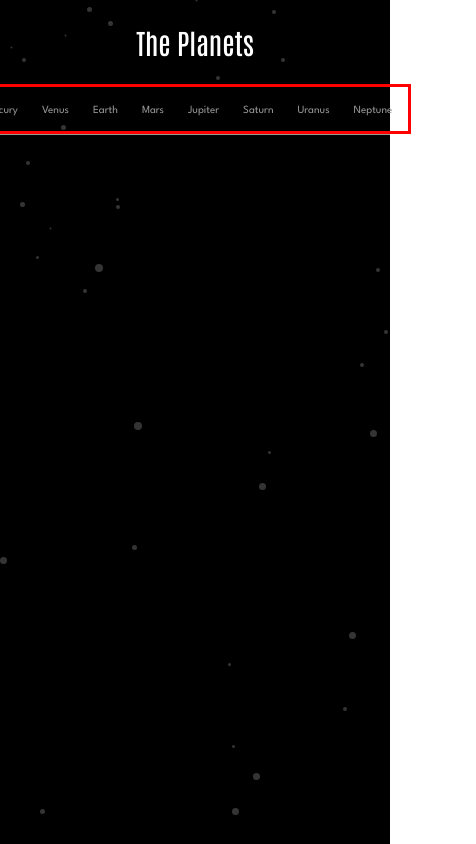
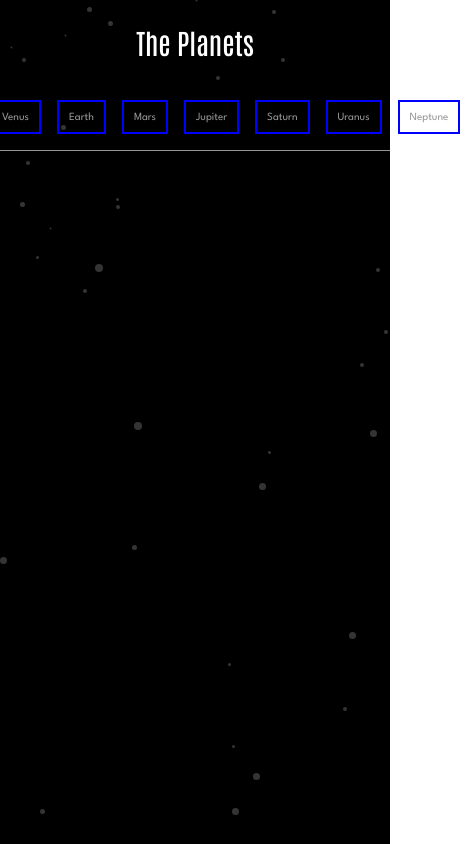
Before and after one commit to abiodunfreeman/planets-info-site, a React (Create React App) app: page / in a window 390 px wide. Shown: the whole page, 476 px wide, since content can reach past the window. Built offline with nearby package versions, Linux system fonts and the light colour scheme.

Commit message:
slight css changes

```diff
--- a/src/App.css
+++ b/src/App.css
@@ -13,3 +13,7 @@
   background-color: black;
   background-image: url(./../public/assets/background-stars.svg);
 }
+/*
+font-family: 'Antonio', sans-serif;
+font-family: 'League Spartan', sans-serif;
+*/
--- a/src/components/css/header.css
+++ b/src/components/css/header.css
@@ -1 +1 @@
-#main-nav{color:#FFFFFF;border-bottom:1px solid #979797;display:flex;justify-content:space-between}#main-nav h1{font-size:28px;font-family:'Antonio', sans-serif;font-weight:500}#main-nav ul{max-width:500px;flex-grow:1;border:3px solid red;display:flex;gap:1rem;font-family:'League Spartan', sans-serif;font-size:11px;margin-right:1rem;justify-content:center}#main-nav ul li{padding-top:2px;color:#979797;list-style:none}#main-nav ul li:hover{color:#FFFFFF;cursor:pointer;border-top:2px solid blue}@media (max-width: 700px){#main-nav{flex-direction:column;align-items:center}#main-nav h1{align-self:center;padding:1.5rem}#main-nav ul{gap:1.5rem;padding:1rem}}
+#main-nav{color:#FFFFFF;border-bottom:1px solid #979797;display:flex;justify-content:space-between}#main-nav h1{font-size:28px;font-family:'Antonio', sans-serif;font-weight:500}#main-nav ul{max-width:600px;flex-grow:1;display:flex;gap:1rem;font-family:'League Spartan', sans-serif;font-size:11px;margin-right:1rem;justify-content:center}#main-nav ul li{border:2px solid blue;padding:10px;color:#979797;list-style:none}#main-nav ul li:hover{color:#FFFFFF;cursor:pointer}@media (max-width: 700px){#main-nav{flex-direction:column;align-items:center}#main-nav h1{align-self:center;padding:1.5rem}#main-nav ul{gap:1rem;padding:1rem}}
--- a/src/components/scss/header.scss
+++ b/src/components/scss/header.scss
@@ -15,12 +15,14 @@
   }
   ul{
 
-    max-width: 500px;
+    max-width: 600px;
     // align-self: center;
     flex-grow:1;
-    border: 3px solid red;
+
+    // border: 3px solid red;
 
     display:flex;
+
     gap: 1rem;
     font-family: 'League Spartan', sans-serif;
     font-size: 11px;
@@ -28,15 +30,15 @@
     justify-content: center;
 
     li {
-      // border-top: 2px solid blue;
-      padding-top: 2px;
+      border: 2px solid blue;
+      padding: 10px;
       color:#979797;
       list-style: none;
     }
     li:hover{
       color:#FFFFFF;
       cursor: pointer;
-      border-top: 2px solid blue;
+      // border-top: 2px solid blue;
     }
   }
 }
@@ -50,7 +52,7 @@
       padding: 1.5rem;
     }
     ul {
-      gap: 1.5rem;
+      gap: 1rem;
       padding: 1rem;
 
     }
```
